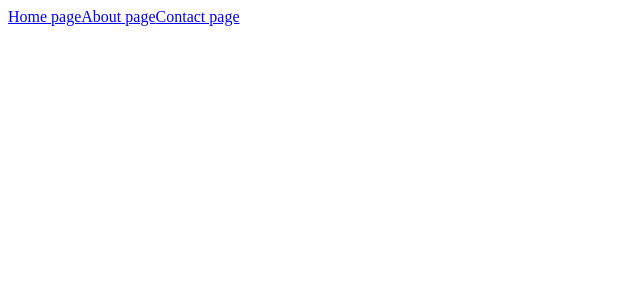
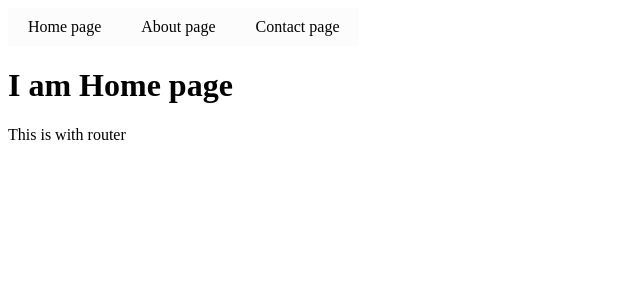
Before and after one commit to MariusCodeAcademy/type5-react-8-router, a React (Create React App) app: page / in a window 1280 px wide. Shown: the top 300 px of the page, without its empty margins (0-640 px from the left). Built offline with nearby package versions, Linux system fonts and the light colour scheme.

Commit message:
dynamic navigation

```diff
--- a/src/App.css
+++ b/src/App.css
@@ -0,0 +1,7 @@
+.nav-link {
+  text-decoration: none;
+  display: inline-block;
+  padding: 10px 20px;
+  background-color: #fcfcfc;
+  color: inherit;
+}
--- a/src/App.js
+++ b/src/App.js
@@ -1,5 +1,6 @@
-import { Route, Link } from 'react-router-dom';
+import { Route } from 'react-router-dom';
 import './App.css';
+import Navigation from './components/Navigation';
 import About from './pages/About';
 import Contact from './pages/Contact';
 import Home from './pages/Home';
@@ -7,14 +8,8 @@ import Home from './pages/Home';
 function App() {
   return (
     <div className='App'>
-      <nav>
-        <Link className='nav-link' to='/home'>
-          Home page
-        </Link>
-        <Link to='/about'>About page</Link>
-        <Link to='/contact'>Contact page</Link>
-      </nav>
-      <Route path='/home'>
+      <Navigation />
+      <Route path='/' exact>
         <Home />
       </Route>
       <Route path='/about'>
--- /dev/null
+++ b/src/components/Navigation.jsx
@@ -0,0 +1,33 @@
+import { Link } from 'react-router-dom';
+
+const navData = [
+  {
+    id: 1,
+    link: '/',
+    title: 'Home page',
+  },
+  {
+    id: 2,
+    link: '/about',
+    title: 'About page',
+  },
+  {
+    id: 3,
+    link: '/contact',
+    title: 'Contact page',
+  },
+];
+
+const Navigation = () => {
+  return (
+    <nav>
+      {navData.map((navObj) => (
+        <Link key={navObj.id} className='nav-link' to={navObj.link}>
+          {navObj.title}
+        </Link>
+      ))}
+    </nav>
+  );
+};
+
+export default Navigation;
```
